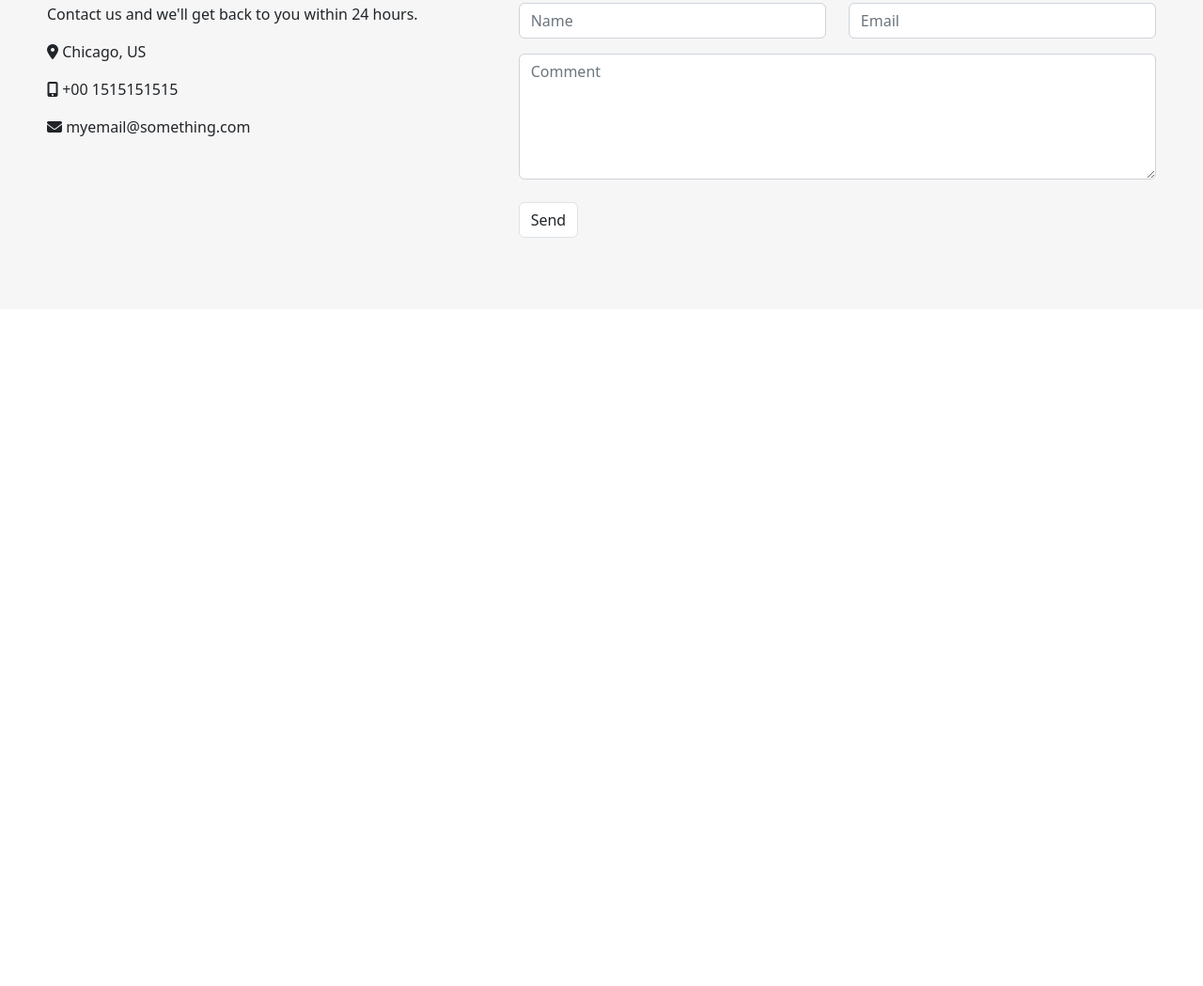
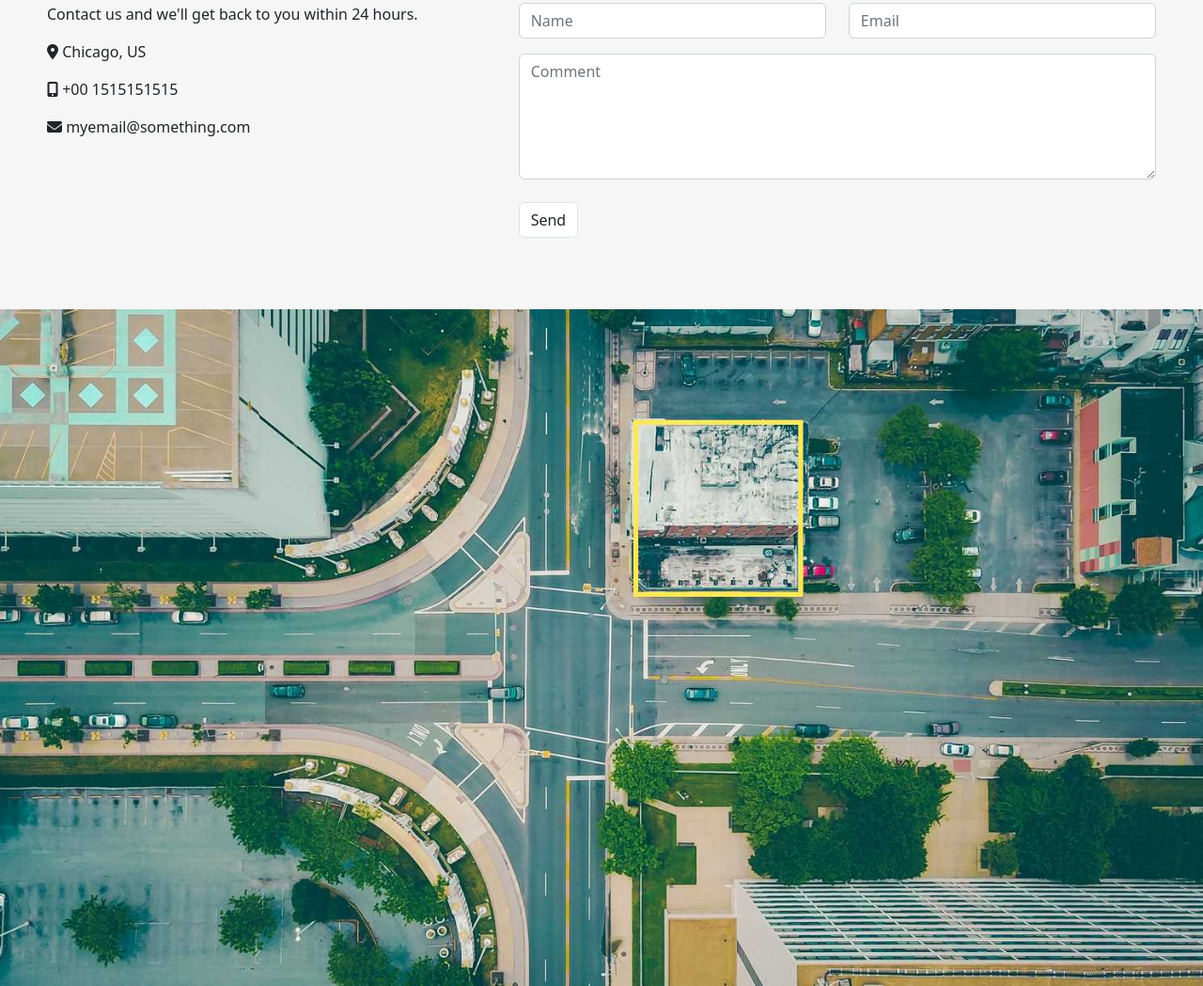
Before and after one commit to tothm23/Company, a plain HTML site: page BS5 Company.html in a window 1280 px wide. Shown: the part 3606-4655 px from the top of the page at 94% size. Before the commit the page ends 3935 px from the top, so only its background shows below. Drawn offline with nearby package versions, Linux system fonts and the light colour scheme.

Commit message:
Add Map/Location Image

```diff
--- a/BS5 Company.html
+++ b/BS5 Company.html
@@ -380,6 +380,9 @@
       </div>
     </div>
 
+    <!-- Image of location/map -->
+    <img src="/img/map.jpg" style="width: 100%" />
+
     <script src="https://cdn.jsdelivr.net/npm/bootstrap@5.2.2/dist/js/bootstrap.bundle.min.js"></script>
 
     <script src="https://kit.fontawesome.com/b5a90b2da4.js" crossorigin="anonymous"></script>
```
